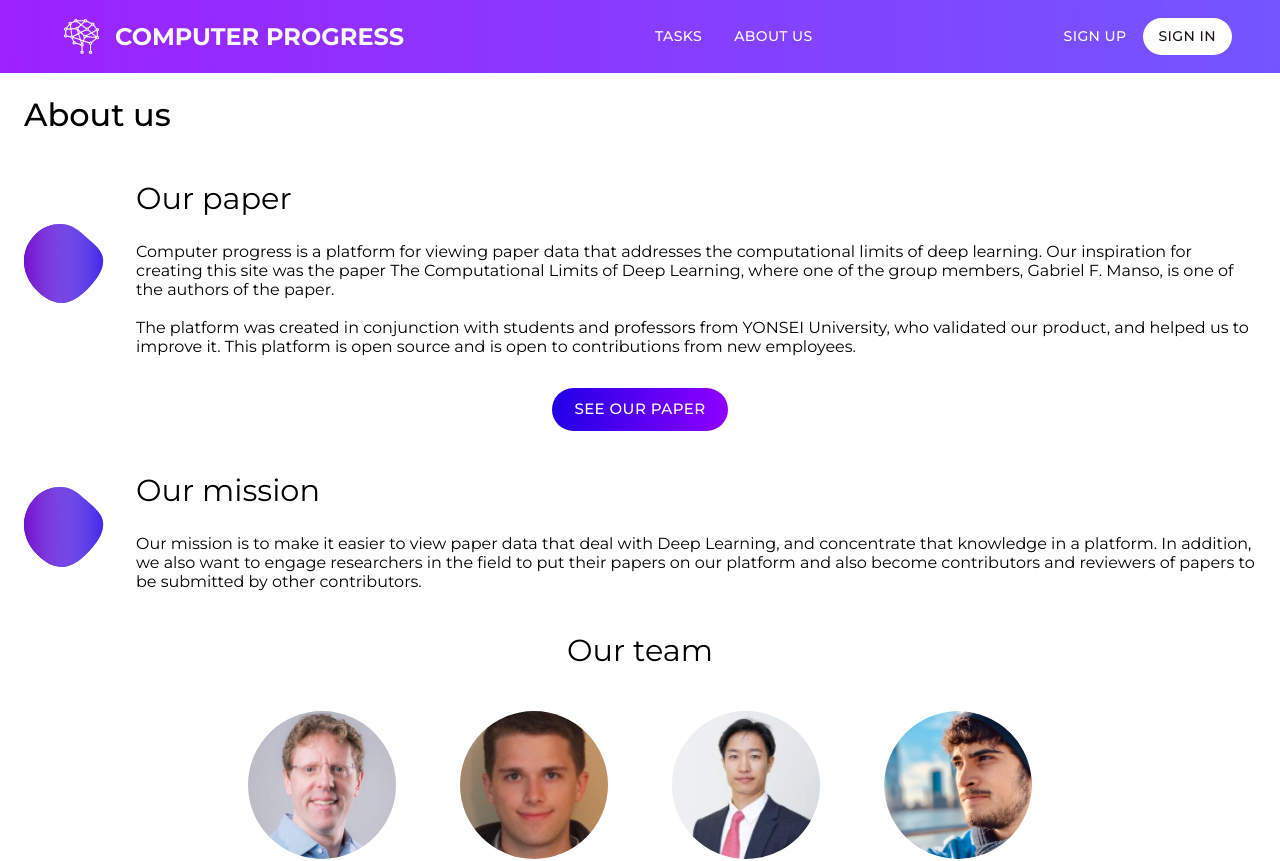
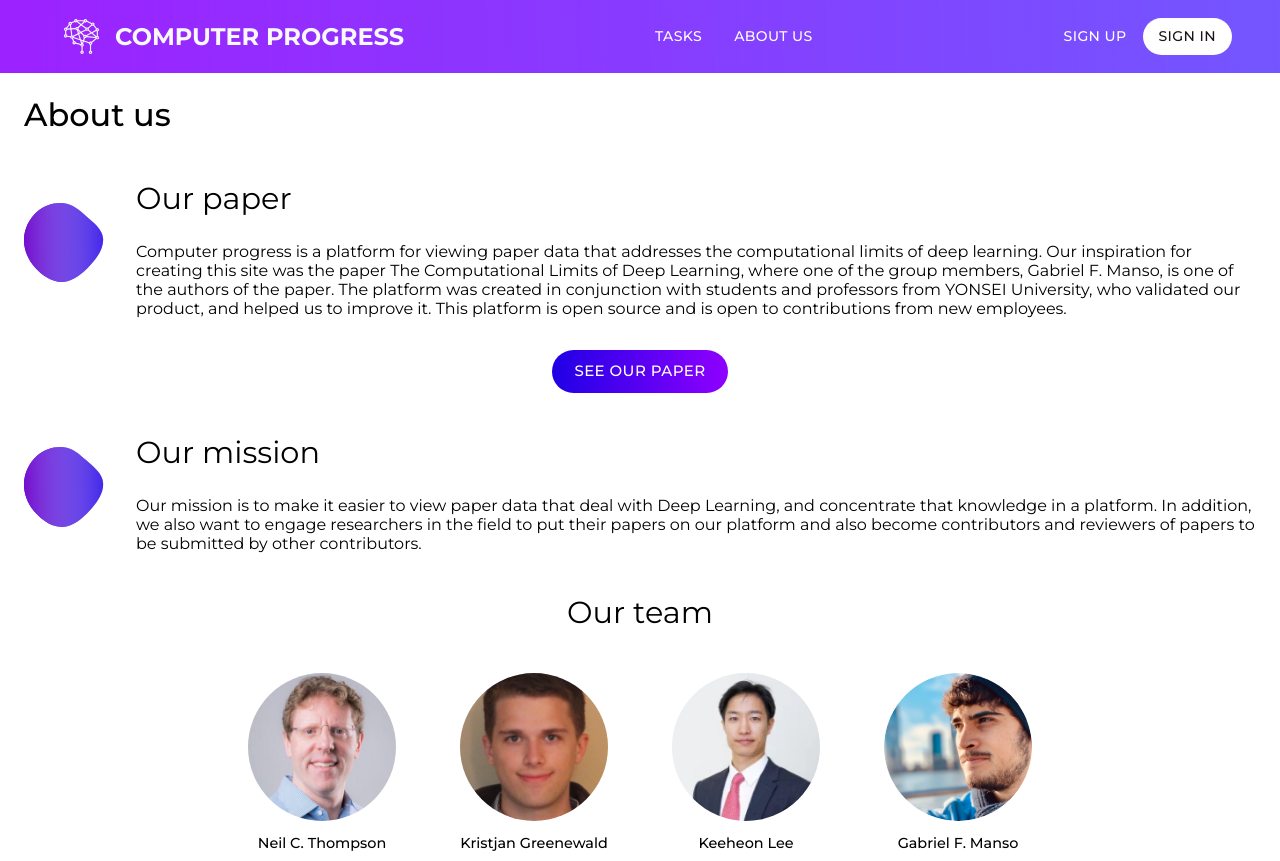
Before and after one commit to Computer-Progress/computerprogress.com, a Next.js app: page /about_us in a window 1280 px wide. Shown: the top 861 px of the page. Built offline with nearby package versions, Linux system fonts and the light colour scheme.

Commit message:
feat(component): make the description card a component

```diff
--- /dev/null
+++ b/components/DescriptionCard/index.js
@@ -0,0 +1,25 @@
+import { useMediaQuery, useTheme } from "@material-ui/core";
+import { ContainerGrid, StyledTitle, ImageBox } from "./style";
+
+export default function DescriptionCard({
+  icon,
+  title,
+  description,
+  isH1,
+  imageBorder,
+}) {
+  const theme = useTheme();
+  const isMobile = useMediaQuery(theme.breakpoints.down("sm"));
+
+  return (
+    <ContainerGrid $isMobile={isMobile} $imageBorder={imageBorder}>
+      <ImageBox $imageBorder={imageBorder} $isMobile={isMobile}>
+        <img src={`/${icon}`} />
+      </ImageBox>
+
+      <StyledTitle>{isH1 ? <h1>{title}</h1> : <h2>{title}</h2>}</StyledTitle>
+
+      <p>{description}</p>
+    </ContainerGrid>
+  );
+}
--- /dev/null
+++ b/components/DescriptionCard/style.js
@@ -0,0 +1,56 @@
+import styled from "styled-components";
+
+import { Box } from "@material-ui/core";
+
+export const ContainerGrid = styled.div`
+  display: grid;
+
+  grid-template-columns: ${(props) =>
+      props.$isMobile ? "2rem" : props.$imageBorder ? "7rem" : "5rem"} 1fr;
+  grid-template-rows: auto auto;
+
+  grid-column-gap: ${(props) => (props.$isMobile ? "1rem" : "2rem")};
+
+  h2 {
+    font-size: 1.9rem;
+    font-weight: 400;
+    align-self: bottom;
+  }
+
+  p {
+    grid-column: ${(props) => (props.$isMobile ? "1 / span 2" : 0)};
+    align-self: top;
+    margin-top: 0;
+  }
+`;
+
+export const StyledTitle = styled.div`
+  h1 {
+    /* margin: 0; */
+  }
+
+  h2 {
+    font-size: 1.9rem;
+    font-weight: 400;
+    align-self: bottom;
+  }
+`;
+
+export const ImageBox = styled(Box).attrs(({ $imageBorder, $isMobile }) => {
+  return (
+    $imageBorder & !$isMobile && {
+      borderRadius: 15,
+      boxShadow: 1,
+      padding: "0.7rem",
+      ml: 0,
+    }
+  );
+})`
+  grid-row: ${(props) => (props.$isMobile ? 1 : "1 / span 2")};
+  align-self: center;
+
+  img {
+    width: 100%;
+    height: 100%;
+  }
+`;
--- a/containers/AboutUs/index.js
+++ b/containers/AboutUs/index.js
@@ -1,7 +1,35 @@
 import { Container, useTheme, useMediaQuery } from "@material-ui/core";
 
 import PageTemplate from "../../components/PageTemplate";
+import DescriptionCard from "../../components/DescriptionCard";
 import ContributorsContainer from "../../components/ContributorsContainer";
+
+const textBlocks = [
+  {
+    icon: "icon-background-1.svg",
+    title: "Our paper",
+    description:
+      "Computer progress is a platform for viewing paper data that\
+              addresses the computational limits of deep learning. Our\
+              inspiration for creating this site was the paper The Computational\
+              Limits of Deep Learning, where one of the group members, Gabriel\
+              F. Manso, is one of the authors of the paper.\
+              The platform was created in conjunction with students and\
+              professors from YONSEI University, who validated our product, and\
+              helped us to improve it. This platform is open source and is open\
+              to contributions from new employees.",
+  },
+  {
+    icon: "icon-background-2.svg",
+    title: "Our mission",
+    description:
+      "Our mission is to make it easier to view paper data that deal with\
+    Deep Learning, and concentrate that knowledge in a platform. In\
+    addition, we also want to engage researchers in the field to put\
+    their papers on our platform and also become contributors and\
+    reviewers of papers to be submitted by other contributors.",
+  },
+];
 
 const contributors = [
   {
@@ -77,43 +105,21 @@ export default function Home() {
         <Container>
           <StyledTitle>About us</StyledTitle>
 
-          <GridContainer $mobile={isMobile}>
-            <img src="/icon-background-1.svg" />
-
-            <h2>Our paper</h2>
-
-            <p>
-              Computer progress is a platform for viewing paper data that
-              addresses the computational limits of deep learning. Our
-              inspiration for creating this site was the paper The Computational
-              Limits of Deep Learning, where one of the group members, Gabriel
-              F. Manso, is one of the authors of the paper.
-              <br />
-              <br />
-              The platform was created in conjunction with students and
-              professors from YONSEI University, who validated our product, and
-              helped us to improve it. This platform is open source and is open
-              to contributions from new employees.
-            </p>
-          </GridContainer>
+          <DescriptionCard
+            icon={textBlocks[0].icon}
+            title={textBlocks[0].title}
+            description={textBlocks[0].description}
+          />
 
           <ButtonContainer>
             <StyledButton>See our paper</StyledButton>
           </ButtonContainer>
 
-          <GridContainer $mobile={isMobile}>
-            <img src="/icon-background-1.svg" />
-
-            <h2>Our mission</h2>
-
-            <p>
-              Our mission is to make it easier to view paper data that deal with
-              Deep Learning, and concentrate that knowledge in a platform. In
-              addition, we also want to engage researchers in the field to put
-              their papers on our platform and also become contributors and
-              reviewers of papers to be submitted by other contributors.
-            </p>
-          </GridContainer>
+          <DescriptionCard
+            icon={textBlocks[1].icon}
+            title={textBlocks[1].title}
+            description={textBlocks[1].description}
+          />
 
           <ContributorsContainer contributors={contributors} />
         </Container>
```
Also changed, not shown: components/CardDescription/index.js (deleted, +0 -30 lines), components/CardDescription/styles.js (deleted, +0 -34 lines), containers/Task/index.js (+8 -6 lines).
